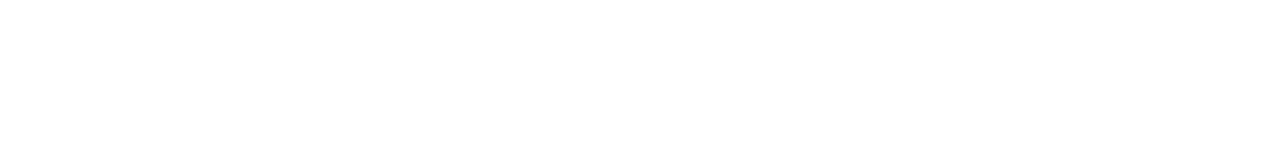
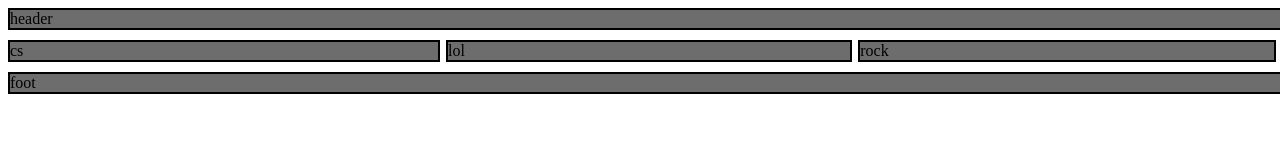
Before and after one commit to kiskobotond/kisko, a plain HTML site: page index.html in a window 1280 px wide. Drawn offline with Linux system fonts and the light colour scheme.

Commit message:
grid layout letrehozása

```diff
--- /dev/null
+++ b/index.css
@@ -0,0 +1,37 @@
+.main{
+    max-width: 100%;
+    max-height: 100%;
+    margin: 0 auto;
+    display: grid;
+    gap: 10px;
+}
+
+.main>div{
+    border: 2px solid black;
+    background-color:rgba(109, 109, 109, 02);
+}
+
+.header{
+    width: 300%;
+
+}
+
+.cs{
+    width: 100%;
+    grid-column-start: 1;
+    grid-column-end: 1;
+}
+.lol{
+    width: 100%;
+    grid-column-start: 2;
+    grid-column-end: 2;
+}
+.rocket{
+    width: 100%;
+    grid-column-start: 3;
+    grid-column-end: 3;
+}
+
+.footer{
+    width: 300%;
+}
--- a/index.html
+++ b/index.html
@@ -1,11 +1,32 @@
 <!DOCTYPE html>
-<html lang="en">
+<html lang="hu">
 <head>
     <meta charset="UTF-8">
     <meta name="viewport" content="width=device-width, initial-scale=1.0">
-    <title>Document</title>
+    <title>G2 Esports</title>
+    <link rel="stylesheet" href="index.css">
+    <link rel="preconnect" href="https://fonts.gstatic.com">
+    <link href="https://fonts.googleapis.com/css2?family=Oswald&display=swap" rel="stylesheet">
 </head>
 <body>
+    <div class="main">
+        <div class="header">
+            header
+        </div>
 
+        <div class="cs">
+            cs
+        </div>
+        <div class="lol">
+            lol
+        </div>
+        <div class="rocket">
+            rock
+        </div>
+
+        <div class="footer">
+            foot
+        </div>
+    </div>
 </body>
 </html>
```
Also changed, not shown: g2cs.html (added, +14 -0 lines), g2cs.css (added).
